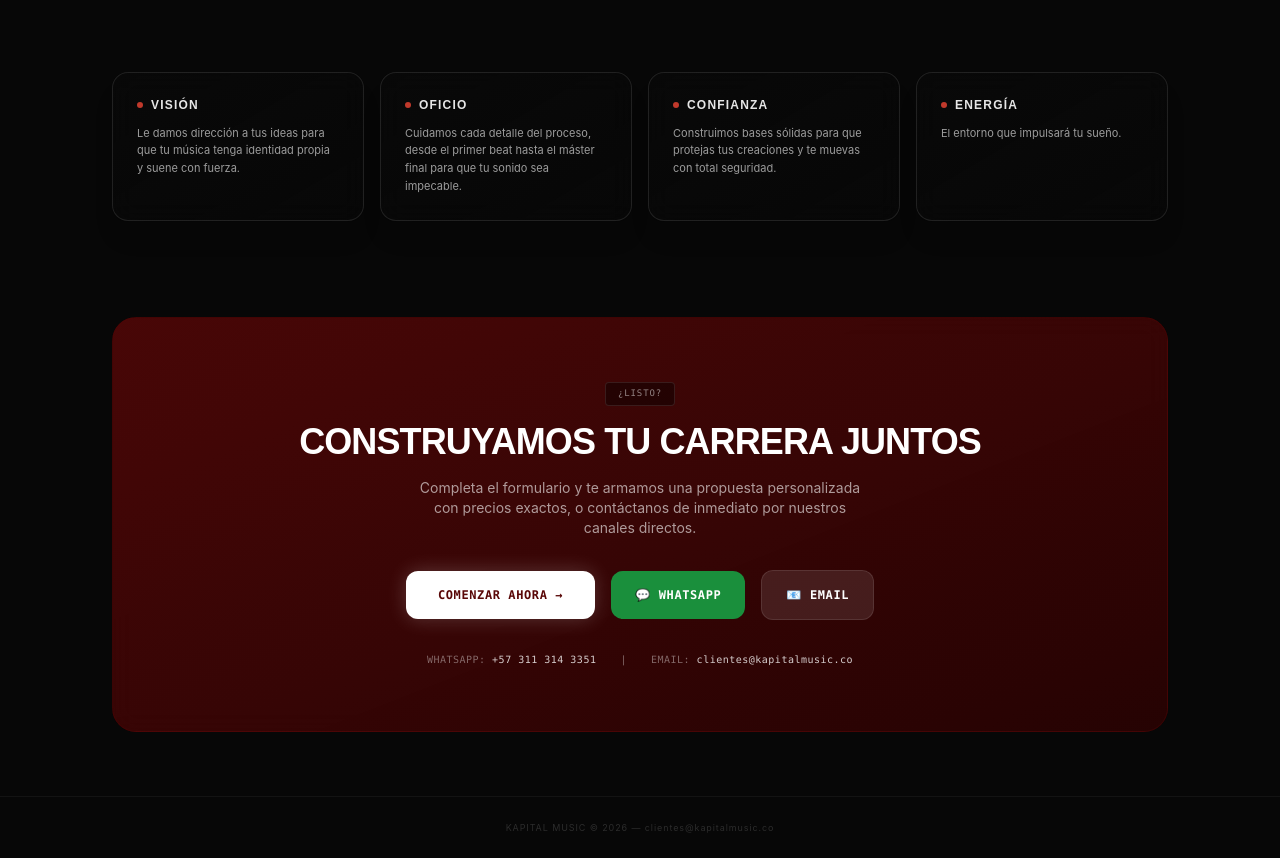
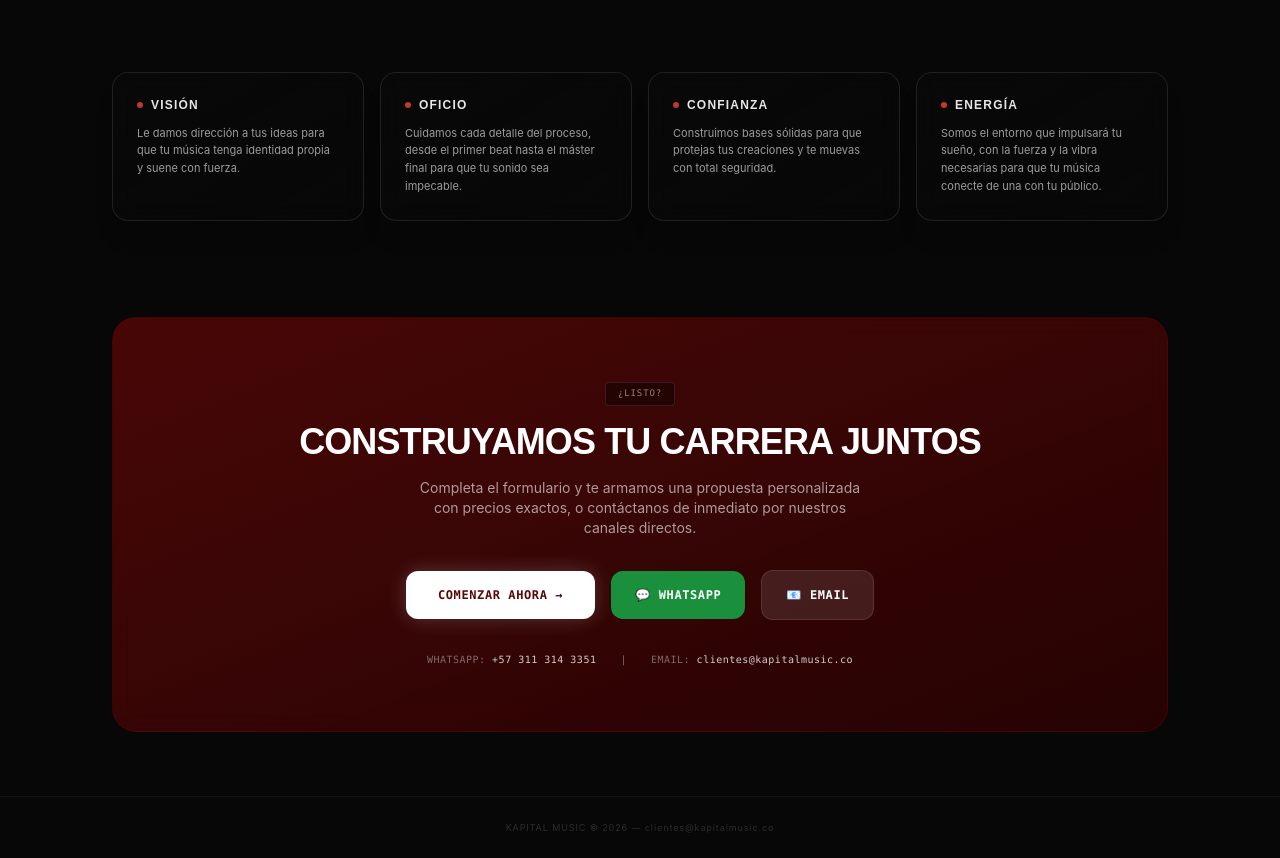
Before and after one commit to sofiagonzalez19012003-coder/kapital-cotizaciones, a React (Create React App) app: page / in a window 1280 px wide. Shown: the part 3860-4718 px from the top of the page. Built offline with nearby package versions, Linux system fonts and the light colour scheme.

Commit message:
style: expand and complement the Energía card description in LandingView.js

```diff
--- a/src/components/LandingView.js
+++ b/src/components/LandingView.js
@@ -235,7 +235,7 @@ export default function LandingView() {
               <span className="w-1.5 h-1.5 rounded-full bg-[#C0392B]" />
               Energía
             </h4>
-            <p className="text-[11px] text-white/60 leading-relaxed font-sans">El entorno que impulsará tu sueño.</p>
+            <p className="text-[11px] text-white/60 leading-relaxed font-sans">Somos el entorno que impulsará tu sueño, con la fuerza y la vibra necesarias para que tu música conecte de una con tu público.</p>
           </div>
 
         </div>
```
